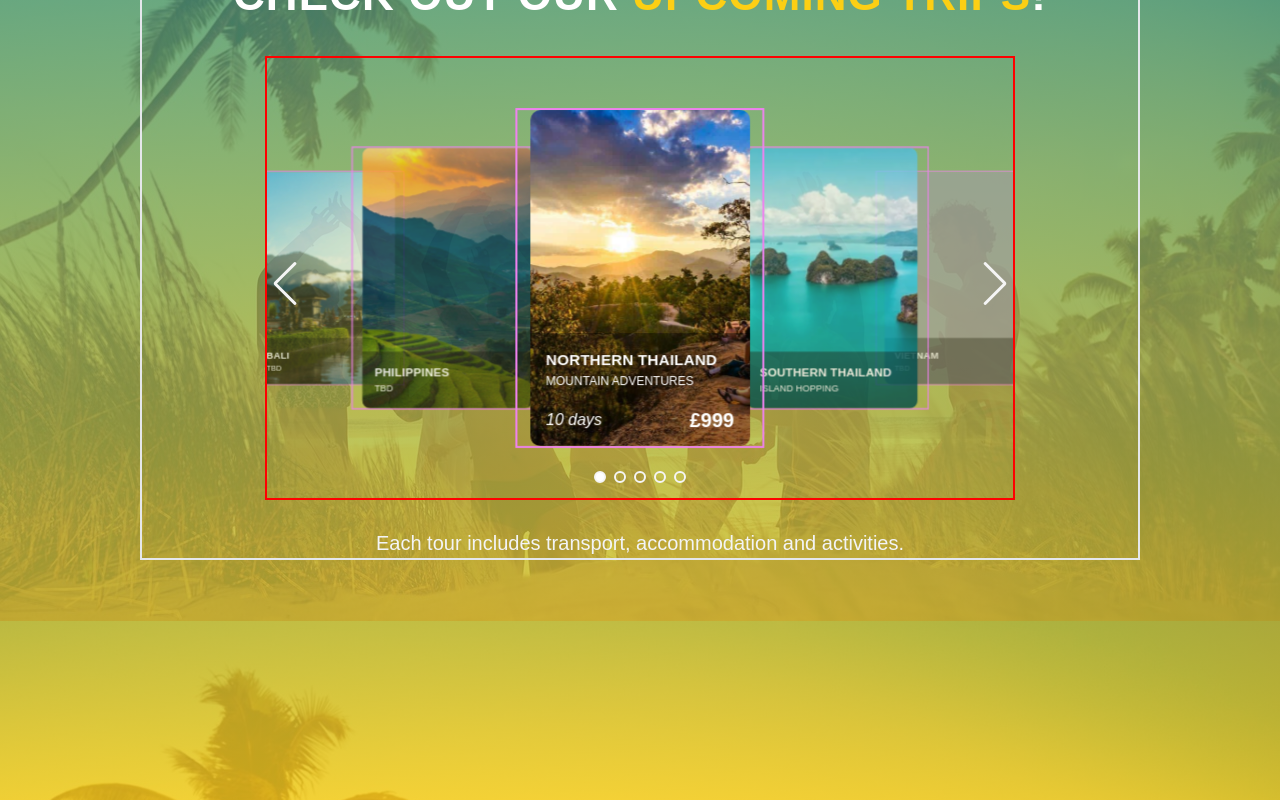
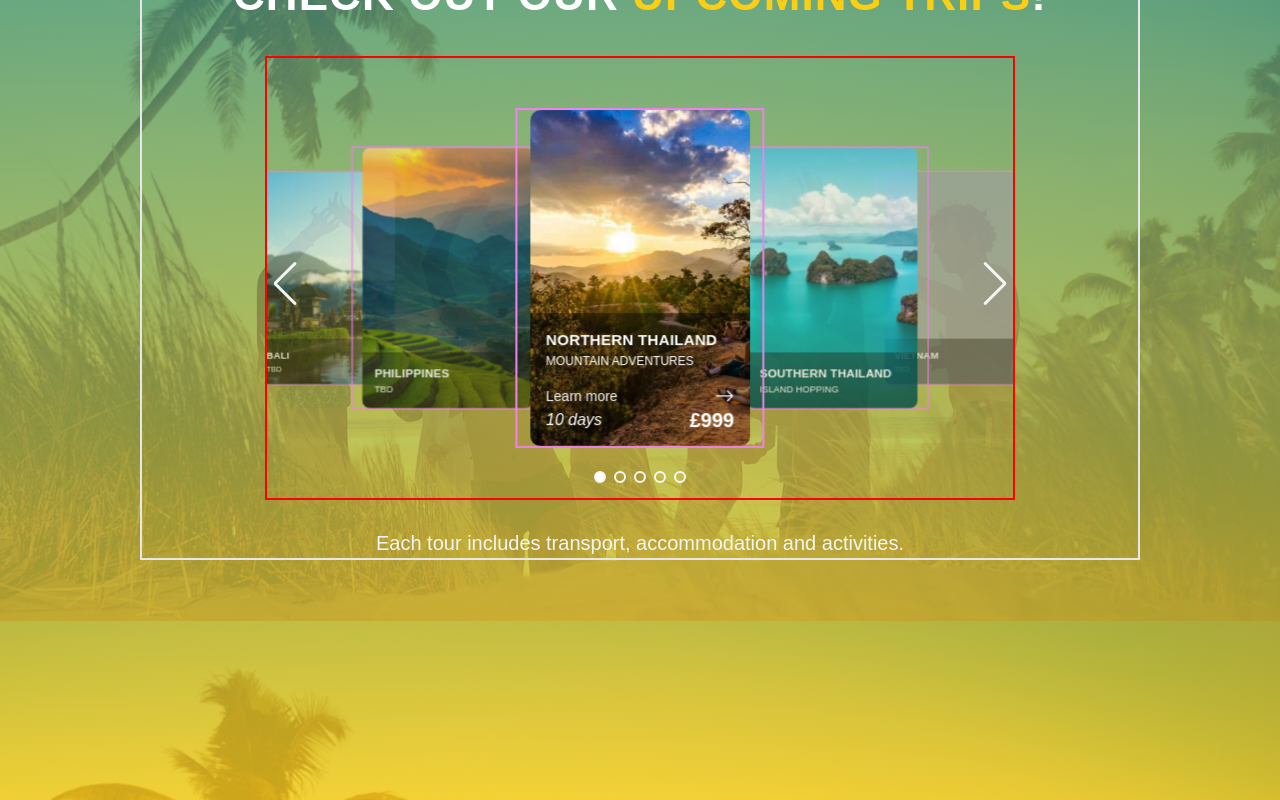
Before and after one commit to DWC97/j3-v3-project, a Next.js app: page / in a window 1280 px wide. Shown: the part 2160-2960 px from the top of the page. Built offline with nearby package versions, Linux system fonts and the light colour scheme; grey boxes are pictures that could not be loaded.

Commit message:
hidden content CTA

```diff
--- a/src/components/tour-selection/SliderStyles.css
+++ b/src/components/tour-selection/SliderStyles.css
@@ -64,7 +64,7 @@
 
 .hidden-content {
   transition: margin-bottom .6s ease-in-out;
-  margin-bottom: -2.5rem;
+  margin-bottom: -3.8rem;
   visibility: hidden;
 
   .swiper-slide-active & {
--- a/src/components/tour-selection/TourSelection.tsx
+++ b/src/components/tour-selection/TourSelection.tsx
@@ -53,6 +53,10 @@ export default function TourSelection(){
                                             <span className='region'>{tour.region}</span>
                                             <span className='title'>{tour.title}</span>
                                             <div className="hidden-content flex flex-col">
+                                                <div className='flex flex-row items-center justify-between'>
+                                                    <p className='text-sm text-gray-100'>Learn more</p>
+                                                    <svg xmlns="http://www.w3.org/2000/svg" className='-mr-4' width={20} height={20} viewBox="0 0 16 16"><path fill="white" fillRule="evenodd" d="M1 8a.5.5 0 0 1 .5-.5h11.793l-3.147-3.146a.5.5 0 0 1 .708-.708l4 4a.5.5 0 0 1 0 .708l-4 4a.5.5 0 0 1-.708-.708L13.293 8.5H1.5A.5.5 0 0 1 1 8"></path></svg>
+                                                </div>
                                                 <div className='flex flex-row justify-between items-center pb-3'>
                                                     <p className='italic'>{tour.duration} days</p>
                                                     <p className='font-semibold text-xl -mr-4'>£{tour.price}</p>
```
